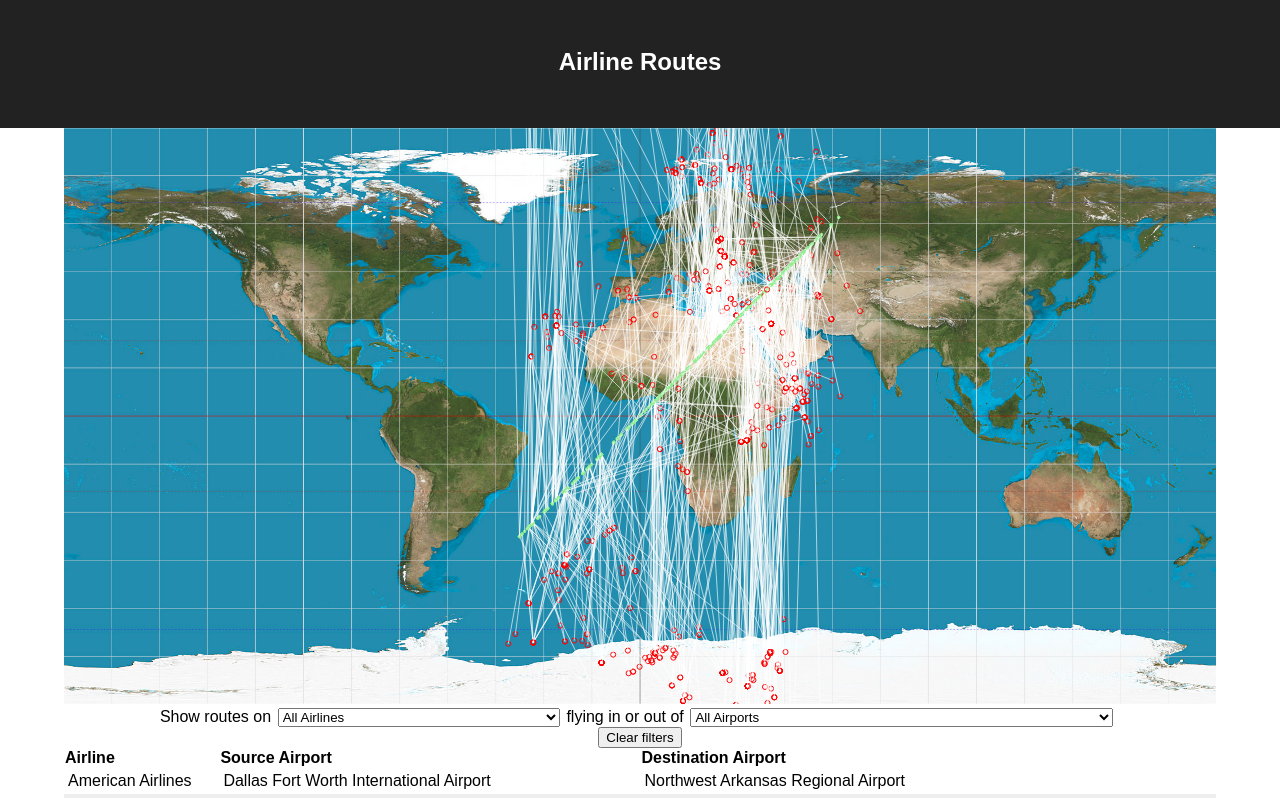
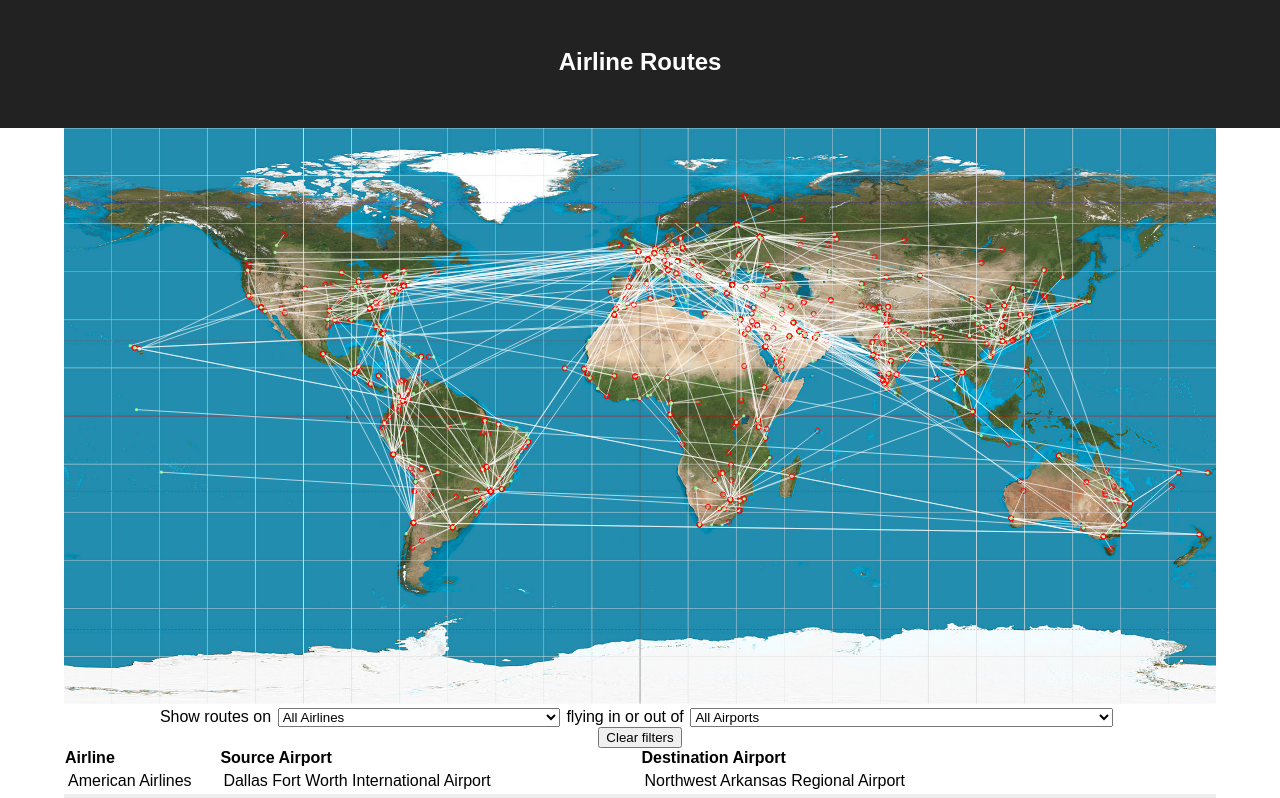
Before and after one commit to Natalie-Ann/airlines, a React (Create React App) app: page / in a window 1280 px wide. Shown: the top 798 px of the page. Built offline with nearby package versions, Linux system fonts and the light colour scheme.

Commit message:
adjust latitude/longitude

```diff
--- a/src/components/Map.js
+++ b/src/components/Map.js
@@ -9,7 +9,7 @@ const Map = ( { filteredRoutes, filteredAirports } ) => {
         //get airport coordinates for source and destination
         let sourceAirport = filteredAirports.find(airport => airport.code === route.src);
         let sourceLat = sourceAirport.lat;
-        let sourceLong = sourceAirport.lat;
+        let sourceLong = sourceAirport.long;
 
         let destAirport = filteredAirports.find(airport => airport.code === route.dest)
         let destLat = destAirport.lat;
@@ -17,13 +17,13 @@ const Map = ( { filteredRoutes, filteredAirports } ) => {
 
         return (
           <g key={route.airline + route.src + route.dest}>
-          <circle className="source" cx={sourceLat} cy={sourceLong}>
-            <title></title>
+          <circle className="source" cx={sourceLong} cy={sourceLat}>
+            <title>{sourceAirport.name}</title>
           </circle>
-          <circle className="destination" cx={destLat} cy={destLong}>
-            <title></title>
+          <circle className="destination" cx={destLong} cy={destLat}>
+            <title>{destAirport.name}</title>
           </circle>
-          <path d={`M${sourceLat} ${sourceLong} L ${destLat} ${destLong}`} />
+          <path d={`M${sourceLong} ${sourceLat} L ${destLong} ${destLat}`} />
         </g>
         )
     })}
```
